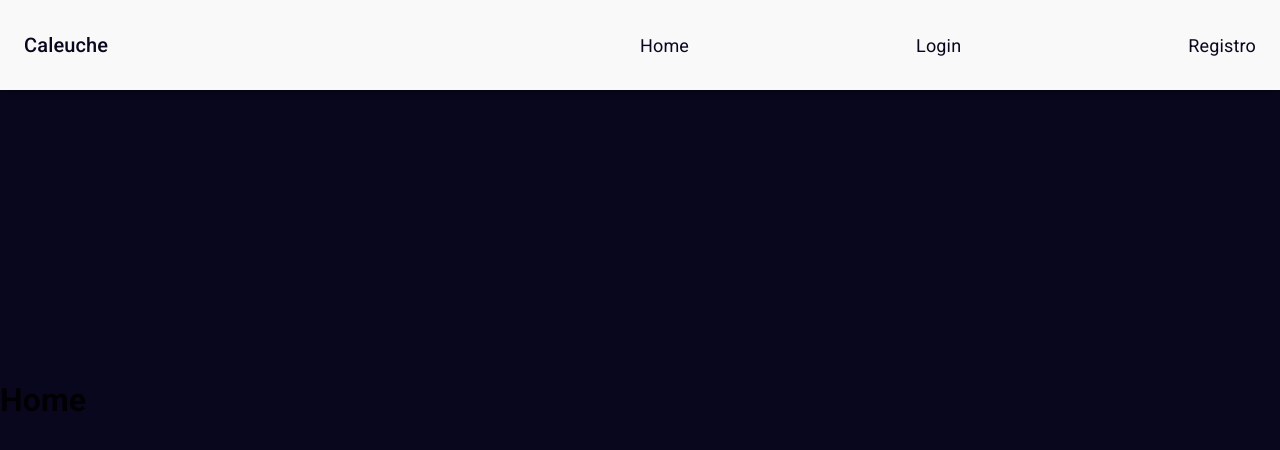
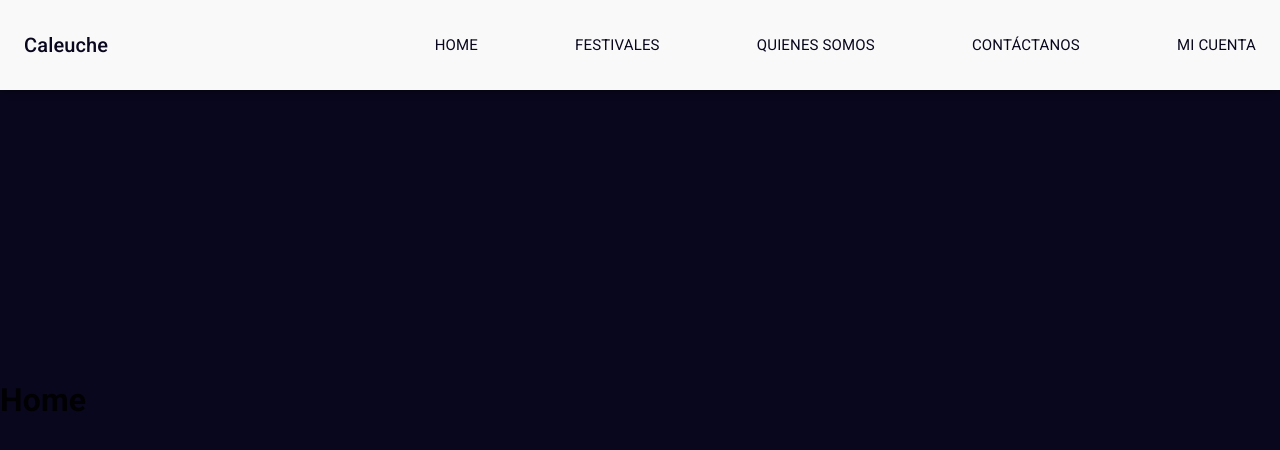
Before and after one commit to Pj85rC/CaleucheMT, a React (Vite) app: page / in a window 1280 px wide. Shown: the top 450 px of the page. Built offline with nearby package versions, Linux system fonts and the light colour scheme.

Commit message:
fifth test nav

```diff
--- a/src/layout/Layout.jsx
+++ b/src/layout/Layout.jsx
@@ -5,22 +5,33 @@ import Home from "@mui/icons-material/Home";
 import MailIcon from "@mui/icons-material/Mail";
 import NotificationsIcon from "@mui/icons-material/Notifications";
 import AccountCircle from "@mui/icons-material/AccountCircle";
+import MediaBluetoothOnIcon from '@mui/icons-material/MediaBluetoothOn';
 
 const navLinks = [
   {
-    title: "Home",
+    title: "HOME",
     path: "/",
     icon: <Home />,
   },
   {
-    title: "Login",
-    path: "/login",
+    title: "FESTIVALES",
+    path: "/festivales",
+    icon: <MediaBluetoothOnIcon />,
+  },
+  {
+    title: "QUIENES SOMOS",
+    path: "/quienesSomos",
+    icon: <Home />,
+  },
+  {
+    title: "CONTÁCTANOS",
+    path: "/contactanos",
     icon: <MailIcon />,
   },
   {
-    title: "Registro",
-    path: "/registro",
-    icon: <DraftsIcon />,
+    title: "MI CUENTA",
+    path: "/login",
+    icon:  <AccountCircle />,
   },
 ];
 
--- a/src/layout/Navbar.jsx
+++ b/src/layout/Navbar.jsx
@@ -28,7 +28,7 @@ const Navbar = ({ navLinks }) => {
       >
         <Toolbar sx={{height:"100%"}}  >
           <Grid container alignItems="center" >
-            <Grid xs={12} sm={6} alignItems="center" container>
+            <Grid item xs={12} sm={3} md={4} alignItems="center" container>
               <IconButton
                 color="#09071D"
                 size="large"
@@ -48,18 +48,20 @@ const Navbar = ({ navLinks }) => {
               </Typography>
             </Grid>
 
-            {/* <Stack direction="row" spacing={2} alignItems="center"  > */}
-
-            <Grid sm={6}>
+            <Grid item xs={0} sm={9} md={8}>
               <Stack
                 className="myStack"
                 direction="row"
                 sx={{ display: { xs: "none", sm: "flex" } }}
               >
                 {navLinks.map((i) => (
-                  <Link key={i.title} component={NavLink} to={i.path}>
-                    {i.title}
-                  </Link>
+                  <Box key={i.title} component={NavLink} to={i.path}
+                  sx={{fontSize:{
+                    sm: '11px',
+                    md: '15px'
+                  }}}>
+                    {i.icon ===  'AccountCircle' ? i.title : null }{i.title}
+                  </Box>
                 ))}
               </Stack>
             </Grid>
```
